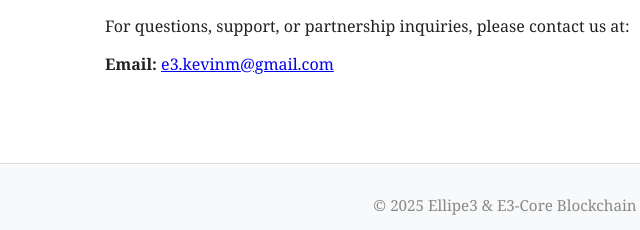
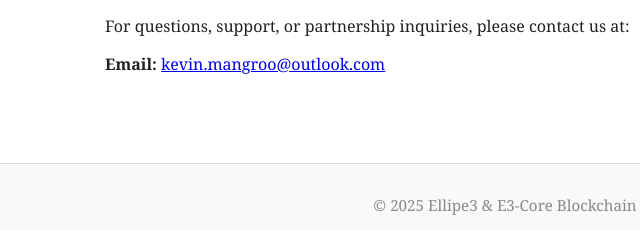
Before and after one commit to defasd/Ellipe-3-Web, a plain HTML site: page contact.html in a window 1280 px wide. Shown: the part 176-406 px from the top of the page, 135-775 px from the left. Drawn offline with Linux system fonts and the light colour scheme.

Commit message:
Change contact email address in contact.html
Updated email address for contact inquiries.

```diff
--- a/contact.html
+++ b/contact.html
@@ -24,7 +24,7 @@
   <main>
     <h2>Contact</h2>
     <p>For questions, support, or partnership inquiries, please contact us at:</p>
-    <p><strong>Email:</strong> <a href="mailto:e3-core@outlook.com">e3.kevinm@gmail.com</a></p>
+    <p><strong>Email:</strong> <a href="mailto:e3-core@outlook.com">kevin.mangroo@outlook.com</a></p>
   </main>
   <footer>
     <p>&copy; 2025 Ellipe3 & E3-Core Blockchain</p>
```
